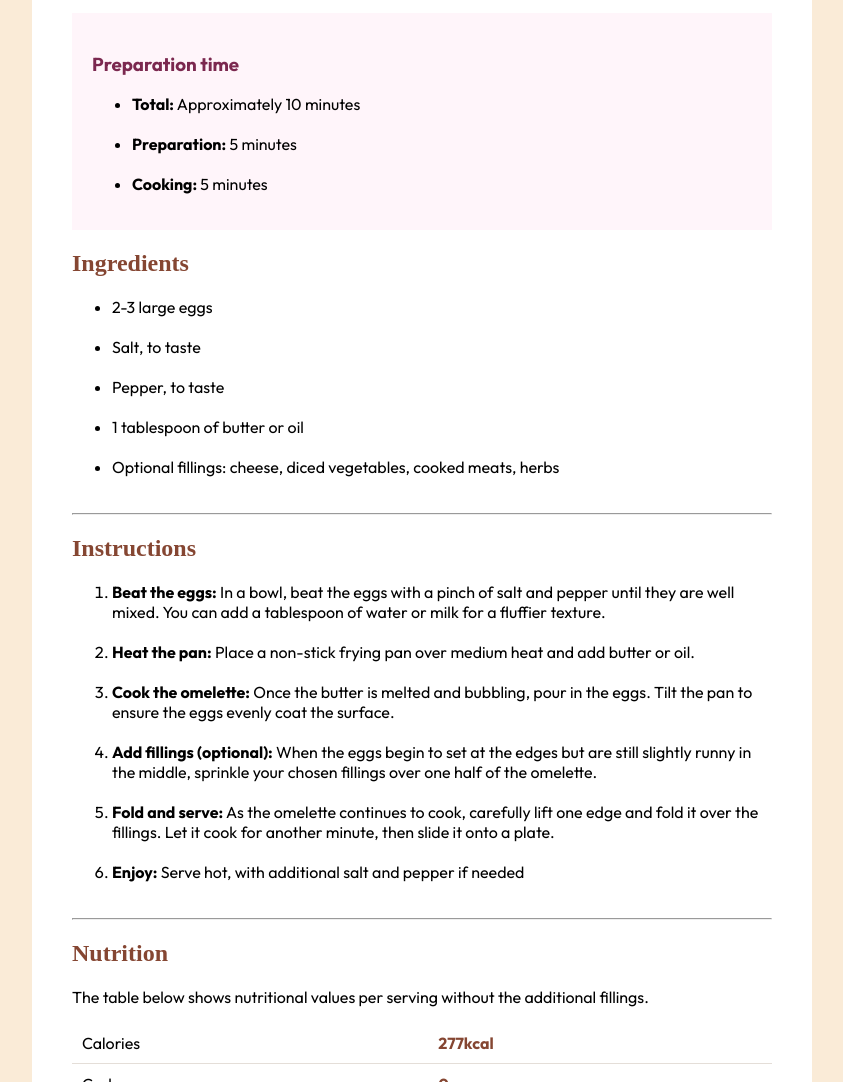
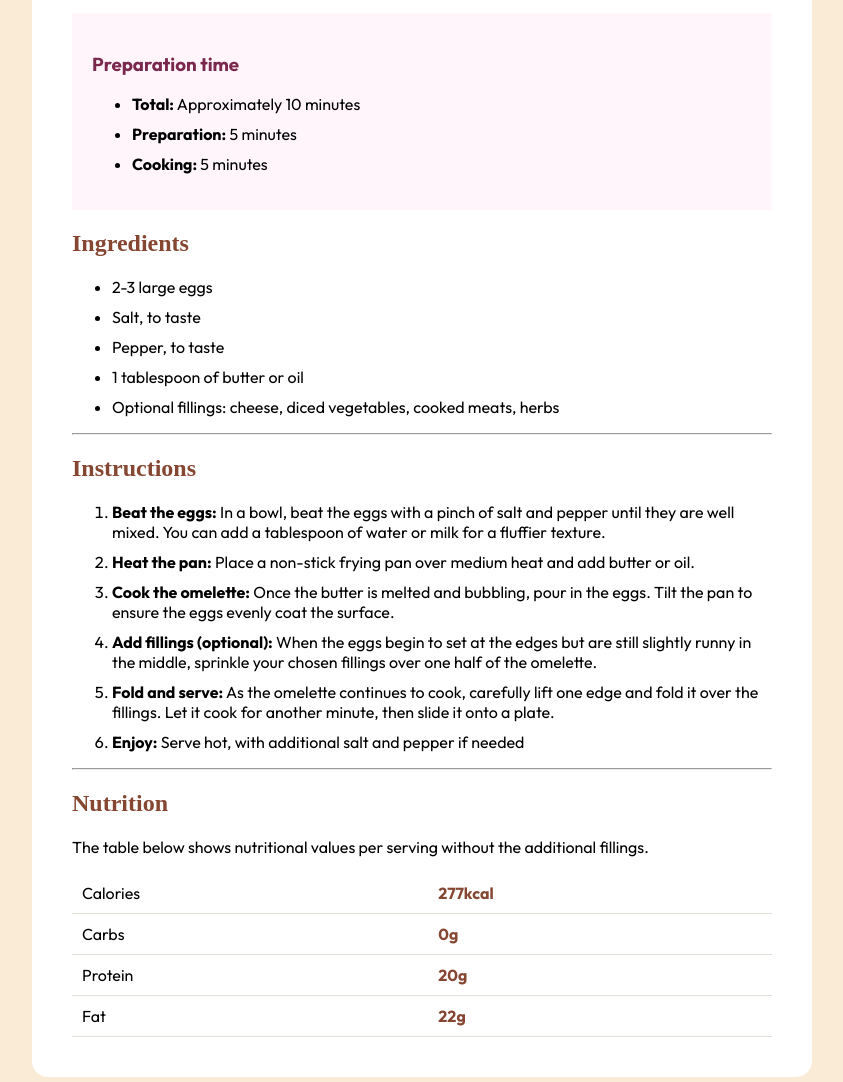
Before and after one commit to morufataraoye/Novice, a plain HTML site: page index.html in a window 1280 px wide. Shown: the part 487-1569 px from the top of the page, without its empty margins (218-1061 px from the left). Drawn offline with Linux system fonts and the light colour scheme.

Commit message:
Removed br

```diff
--- a/index.html
+++ b/index.html
@@ -18,29 +18,29 @@
                         <h3>Preparation time</h3>
                         <ul>
                             <li> <b>Total:</b> Approximately 10 minutes</li>
-                            <br>
+
                             <li> <b>Preparation:</b> 5 minutes</li>
-                            <br>
+
                             <li> <b>Cooking:</b> 5 minutes</li>
                         </ul>
                     </div>
              <h2>Ingredients</h2>
              <ul>
-                <li> 2-3 large eggs</li><br>
-                <li> Salt, to taste</li><br>
-                <li> Pepper, to taste</li><br>
-                <li> 1 tablespoon of butter or oil</li><br>
-                <li> Optional fillings: cheese, diced vegetables, cooked meats, herbs</li><br>
+                <li> 2-3 large eggs</li>
+                <li> Salt, to taste</li>
+                <li> Pepper, to taste</li>
+                <li> 1 tablespoon of butter or oil</li>
+                <li> Optional fillings: cheese, diced vegetables, cooked meats, herbs</li>
              </ul>
              <hr>
             <h2>Instructions</h2>
             <ol>
-                <li><b>Beat the eggs:</b> In a bowl, beat the eggs with a pinch of salt and pepper until they are well mixed. You can add a tablespoon of water or milk for a fluffier texture.</li><br>
-                <li><b>Heat the pan:</b> Place a non-stick frying pan over medium heat and add butter or oil.</li><br>
-                <li><b>Cook the omelette:</b> Once the butter is melted and bubbling, pour in the eggs. Tilt the pan to ensure the eggs evenly coat the surface.</li><br>
-                <li><b>Add fillings (optional):</b> When the eggs begin to set at the edges but are still slightly runny in the middle, sprinkle your chosen fillings over one half of the omelette.</li><br>
-                <li><b>Fold and serve:</b> As the omelette continues to cook, carefully lift one edge and fold it over the fillings. Let it cook for another minute, then slide it onto a plate.</li><br>
-                <li><b>Enjoy:</b> Serve hot, with additional salt and pepper if needed</li><br>
+                <li><b>Beat the eggs:</b> In a bowl, beat the eggs with a pinch of salt and pepper until they are well mixed. You can add a tablespoon of water or milk for a fluffier texture.</li>
+                <li><b>Heat the pan:</b> Place a non-stick frying pan over medium heat and add butter or oil.</li>
+                <li><b>Cook the omelette:</b> Once the butter is melted and bubbling, pour in the eggs. Tilt the pan to ensure the eggs evenly coat the surface.</li>
+                <li><b>Add fillings (optional):</b> When the eggs begin to set at the edges but are still slightly runny in the middle, sprinkle your chosen fillings over one half of the omelette.</li>
+                <li><b>Fold and serve:</b> As the omelette continues to cook, carefully lift one edge and fold it over the fillings. Let it cook for another minute, then slide it onto a plate.</li>
+                <li><b>Enjoy:</b> Serve hot, with additional salt and pepper if needed</li>
             </ol>
             <hr>
             <h2>Nutrition</h2>
--- a/style.css
+++ b/style.css
@@ -59,6 +59,9 @@ td{
     border-bottom: 1px solid hsl(30, 18%, 87%);
     padding: 10px;
 }
+li{
+    margin-bottom: 10px;
+}
 @media screen and (max-width:600px){
     #white{
         width: 100%;
```
